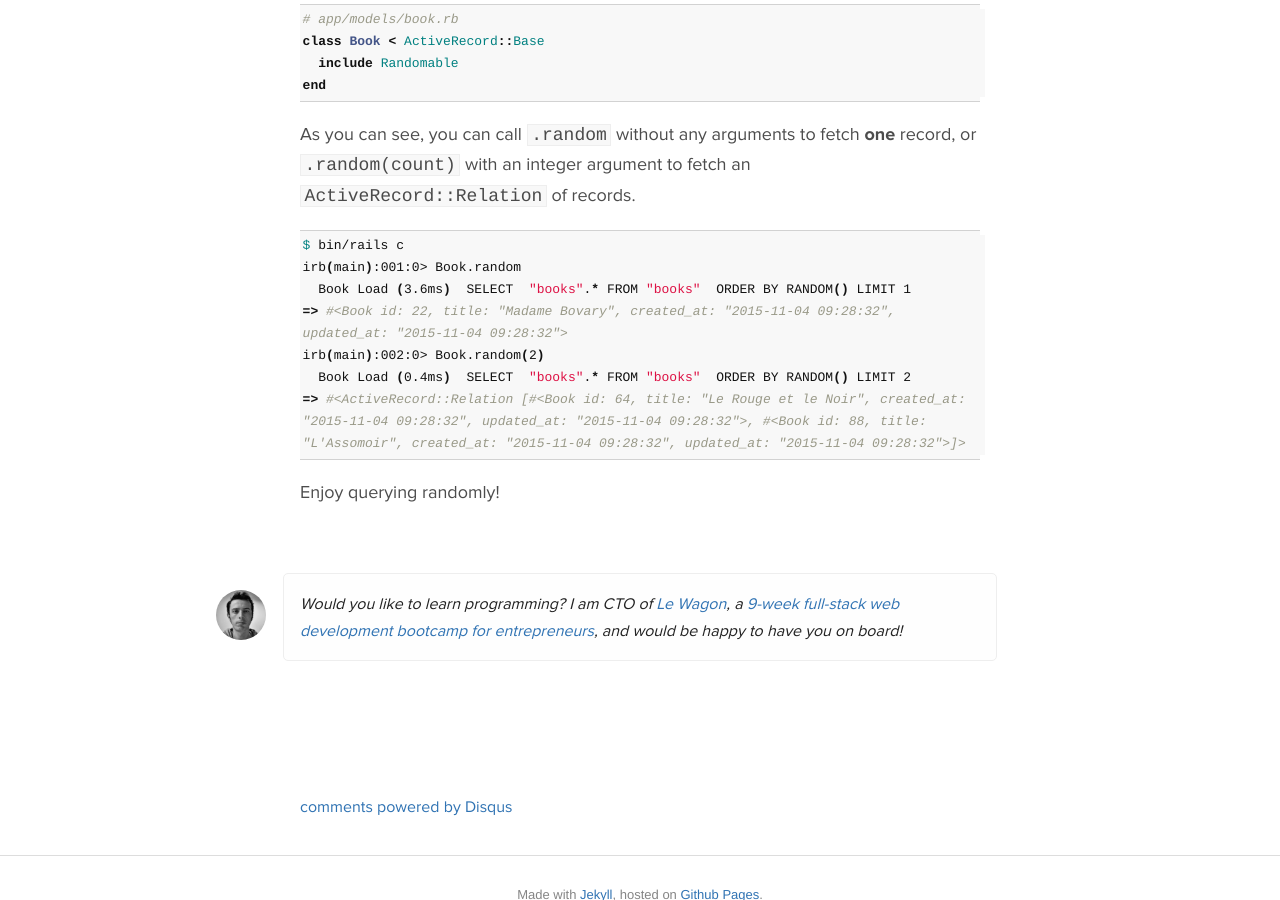
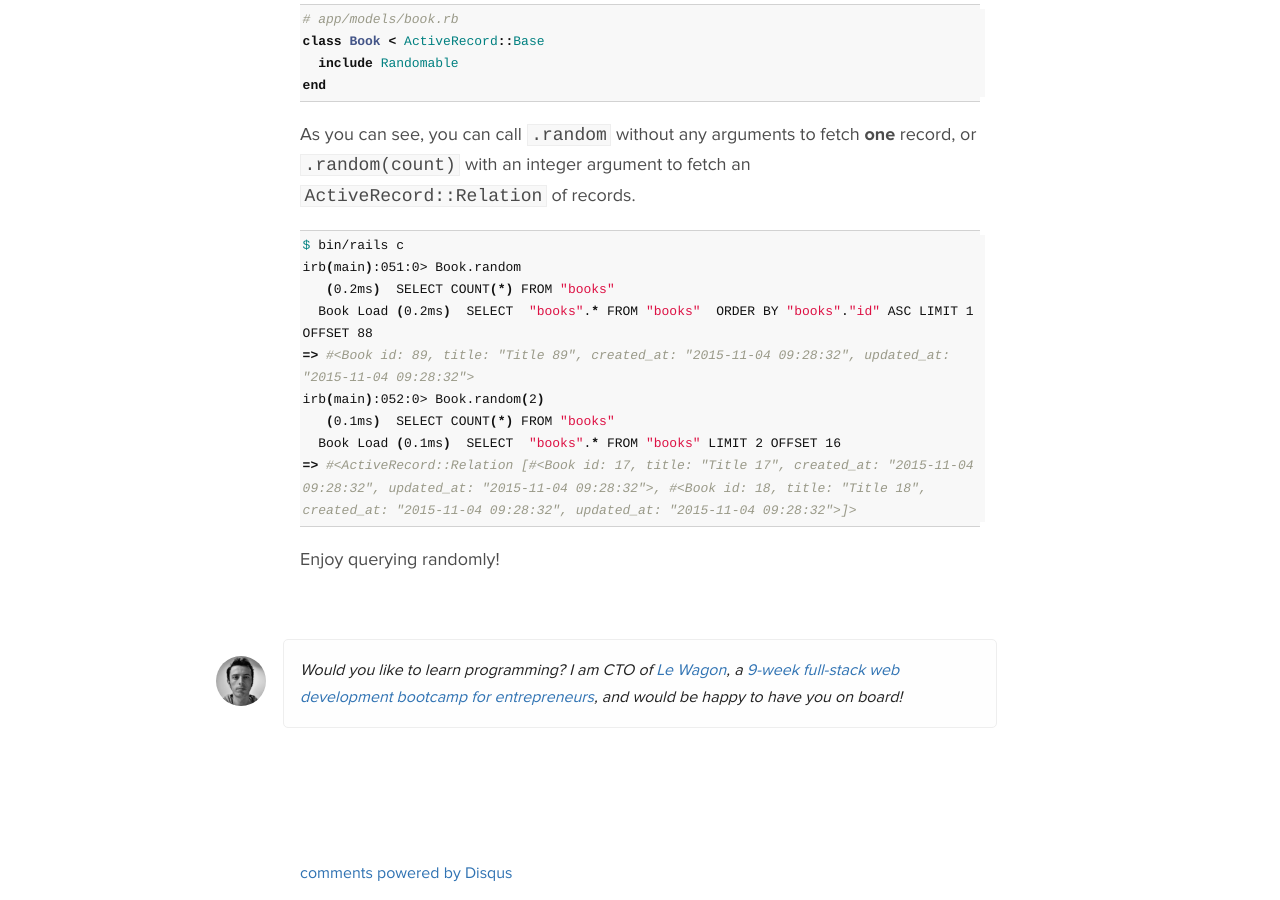
Before and after one commit to ssaunier/ssaunier.github.io, a Jekyll site: the page built from _posts/2015-11-04-retrieve-a-random-record-in-a-rails-application.markdown, in a window 1280 px wide and 900 px high, scrolled down 758 px. Built offline with Jekyll 4.4.1, drawn with Linux system fonts in a browser that asks for light colours; Markdown is read by kramdown in place of the engine named in the settings; comment, search, counter and statistics services are not loaded.

Commit message:
Fix example as well

````diff
--- a/_posts/2015-11-04-retrieve-a-random-record-in-a-rails-application.markdown
+++ b/_posts/2015-11-04-retrieve-a-random-record-in-a-rails-application.markdown
@@ -40,12 +40,14 @@ of records.
 
 ```bash
 $ bin/rails c
-irb(main):001:0> Book.random
-  Book Load (3.6ms)  SELECT  "books".* FROM "books"  ORDER BY RANDOM() LIMIT 1
-=> #<Book id: 22, title: "Madame Bovary", created_at: "2015-11-04 09:28:32", updated_at: "2015-11-04 09:28:32">
-irb(main):002:0> Book.random(2)
-  Book Load (0.4ms)  SELECT  "books".* FROM "books"  ORDER BY RANDOM() LIMIT 2
-=> #<ActiveRecord::Relation [#<Book id: 64, title: "Le Rouge et le Noir", created_at: "2015-11-04 09:28:32", updated_at: "2015-11-04 09:28:32">, #<Book id: 88, title: "L'Assomoir", created_at: "2015-11-04 09:28:32", updated_at: "2015-11-04 09:28:32">]>
+irb(main):051:0> Book.random
+   (0.2ms)  SELECT COUNT(*) FROM "books"
+  Book Load (0.2ms)  SELECT  "books".* FROM "books"  ORDER BY "books"."id" ASC LIMIT 1 OFFSET 88
+=> #<Book id: 89, title: "Title 89", created_at: "2015-11-04 09:28:32", updated_at: "2015-11-04 09:28:32">
+irb(main):052:0> Book.random(2)
+   (0.1ms)  SELECT COUNT(*) FROM "books"
+  Book Load (0.1ms)  SELECT  "books".* FROM "books" LIMIT 2 OFFSET 16
+=> #<ActiveRecord::Relation [#<Book id: 17, title: "Title 17", created_at: "2015-11-04 09:28:32", updated_at: "2015-11-04 09:28:32">, #<Book id: 18, title: "Title 18", created_at: "2015-11-04 09:28:32", updated_at: "2015-11-04 09:28:32">]>
 ```
 
 Enjoy querying randomly!
````
